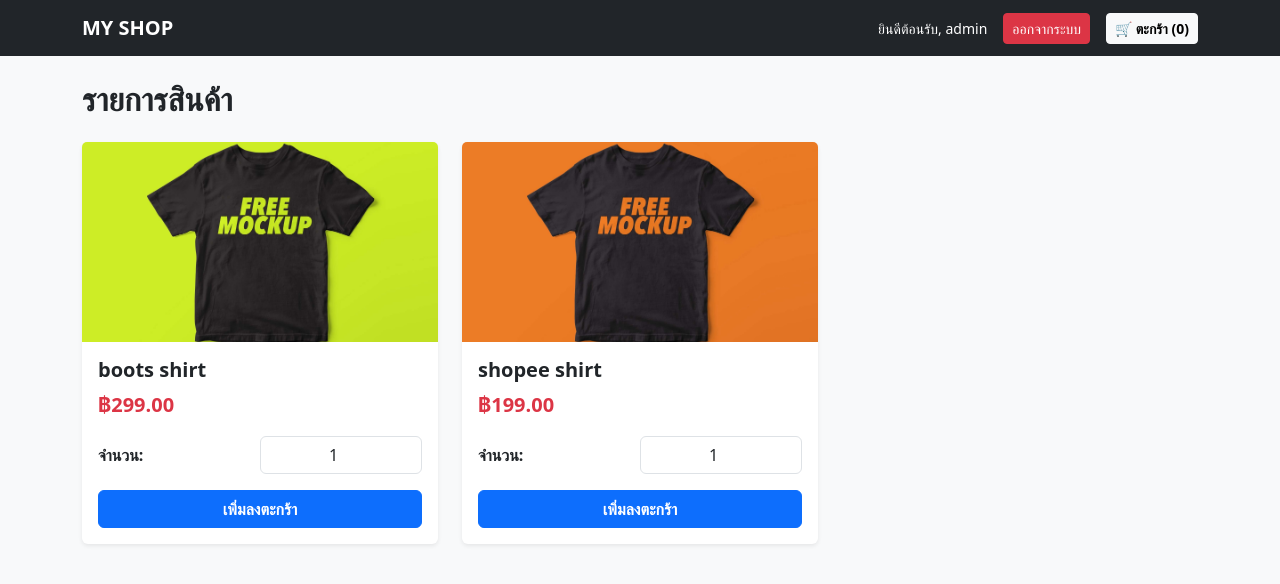
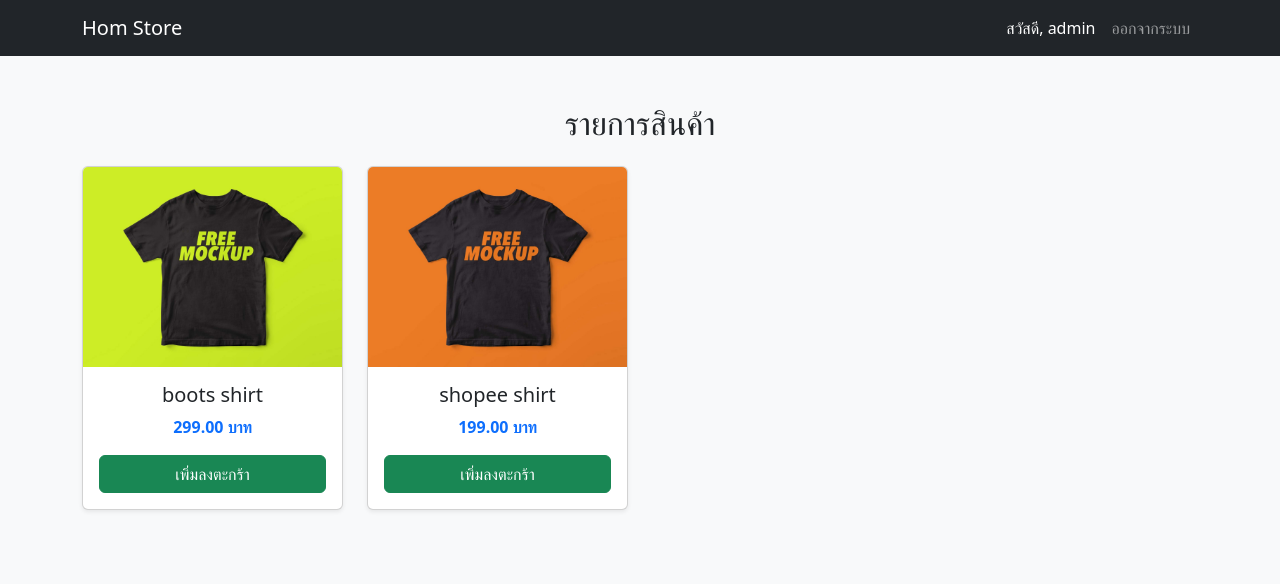
Before and after one commit to Kume2554/hom-store, a Django app: page / in a window 1280 px wide. Shown: the top 584 px of the page. Run offline with Django 5.2, Linux system fonts and the light colour scheme; a user stored in the database is signed in; data comes from the database, SQL or seed files in the repository; some libraries are stand-ins or nearby versions.

Commit message:
Add files via upload

```diff
--- a/templates/shop/product_list.html
+++ b/templates/shop/product_list.html
@@ -2,51 +2,45 @@
 <html lang="th">
 <head>
     <meta charset="UTF-8">
-    <title>หน้าแรก - My Shop</title>
+    <meta name="viewport" content="width=device-width, initial-scale=1.0">
+    <title>Hom Store</title>
+
     <link href="https://cdn.jsdelivr.net/npm/bootstrap@5.3.0/dist/css/bootstrap.min.css" rel="stylesheet">
-    <script src="https://code.jquery.com/jquery-3.6.0.min.js"></script>
+
+    <script src="https://cdn.jsdelivr.net/npm/sweetalert2@11"></script>
 </head>
 <body class="bg-light">
 
-<nav class="navbar navbar-expand-lg navbar-dark bg-dark mb-4">
+    <nav class="navbar navbar-expand-lg navbar-dark bg-dark">
         <div class="container">
-        <a class="navbar-brand fw-bold" href="{% url 'product_list' %}">MY SHOP</a>
-        <div class="d-flex align-items-center">
+            <a class="navbar-brand" href="/">Hom Store</a>
+            <div class="navbar-nav ms-auto">
                 {% if user.is_authenticated %}
-                <span class="text-white me-3 small">ยินดีต้อนรับ, {{ user.username }}</span>
-                <a href="{% url 'logout' %}" class="btn btn-danger btn-sm">ออกจากระบบ</a>
+                    <span class="nav-link text-white">สวัสดี, {{ user.username }}</span>
+                    <a class="nav-link" href="{% url 'logout' %}">ออกจากระบบ</a>
                 {% else %}
-                <a href="{% url 'login' %}" class="btn btn-outline-light btn-sm me-2">เข้าสู่ระบบ</a>
-                <a href="{% url 'register' %}" class="btn btn-warning btn-sm">สมัครสมาชิก</a>
+                    <a class="nav-link" href="{% url 'login' %}">เข้าสู่ระบบ</a>
                 {% endif %}
-            <a href="{% url 'cart_summary' %}" class="btn btn-light btn-sm ms-3 fw-bold">
-                🛒 ตะกร้า (<span id="cart-qty">{{ cart|length }}</span>)
-            </a>
             </div>
         </div>
     </nav>
 
-<div class="container">
-    <h2 class="fw-bold mb-4">รายการสินค้า</h2>
-    <div class="row row-cols-1 row-cols-md-3 g-4">
-        {% for product in products %}
-        <div class="col">
-            <div class="card h-100 shadow-sm border-0">
-                {% if product.image %}
-                    <img src="{{ product.image.url }}" class="card-img-top" style="height: 200px; object-fit: cover;">
+    <div class="container mt-5">
+        <h2 class="text-center mb-4">รายการสินค้า</h2>
+        <div class="row">
+            {% for p in products %}
+            <div class="col-md-3 mb-4">
+                <div class="card h-100 shadow-sm">
+                    <img src="{{ p.image.url }}" class="card-img-top" style="height: 200px; object-fit: cover;">
+                    <div class="card-body text-center">
+                        <h5 class="card-title">{{ p.name }}</h5>
+                        <p class="card-text text-primary fw-bold">{{ p.price }} บาท</p>
+
+                        {% if user.is_authenticated %}
+                            <a href="{% url 'cart_add' p.id %}" class="btn btn-success w-100">เพิ่มลงตะกร้า</a>
                         {% else %}
-                    <div class="bg-secondary text-white d-flex justify-content-center align-items-center" style="height: 200px;">ไม่มีรูปภาพ</div>
+                            <button type="button" class="btn btn-outline-primary w-100" onclick="showLoginAlert()">เพิ่มลงตะกร้า</button>
                         {% endif %}
-                <div class="card-body">
-                    <h5 class="card-title fw-bold">{{ product.name }}</h5>
-                    <p class="text-danger fw-bold fs-5">฿{{ product.price }}</p>
-
-                    <div class="d-flex justify-content-between align-items-center mb-3">
-                        <label class="form-label mb-0 fw-bold">จำนวน:</label>
-                        <input type="number" id="qty-{{ product.id }}" class="form-control w-50 text-center" value="1" min="1">
-                    </div>
-
-                    <button value="{{ product.id }}" class="btn btn-primary w-100 add-cart fw-bold">เพิ่มลงตะกร้า</button>
                     </div>
                 </div>
             </div>
@@ -55,31 +49,20 @@
     </div>
 
     <script>
-$(document).on('click', '.add-cart', function(e){
-    e.preventDefault();
-    var product_id = $(this).val();
-    var product_qty = $('#qty-' + product_id).val(); // ดึงตัวเลขจำนวนชิ้น
-
-    $.ajax({
-        type: 'POST',
-        url: '{% url "cart_add" %}',
-        data: {
-            product_id: product_id,
-            product_qty: product_qty, // ส่งจำนวนไปกับข้อมูลด้วย
-            action: 'post',
-            csrfmiddlewaretoken: '{{ csrf_token }}',
-        },
-        success: function(json){
-            // อัปเดตตัวเลขในตะกร้าด้านบนขวา
-            document.getElementById("cart-qty").textContent = json.qty;
-            alert("เพิ่มสินค้าลงตะกร้าจำนวน " + product_qty + " ชิ้น เรียบร้อย!");
-        },
-        error: function(xhr, errmsg, err){
-            console.log(xhr.status + ": " + xhr.responseText);
+    function showLoginAlert() {
+        Swal.fire({
+            title: 'หยุดก่อนครับ!',
+            text: 'คุณต้องเข้าสู่ระบบก่อนถึงจะซื้อสินค้าได้',
+            icon: 'warning',
+            showCancelButton: true,
+            confirmButtonText: 'ไปหน้า Login',
+            cancelButtonText: 'ดูต่อเฉยๆ'
+        }).then((result) => {
+            if (result.isConfirmed) {
+                window.location.href = "{% url 'login' %}";
             }
-    });
-});
+        })
+    }
     </script>
-
 </body>
 </html>
```
Lines whose indentation alone changed are shown as unchanged.
